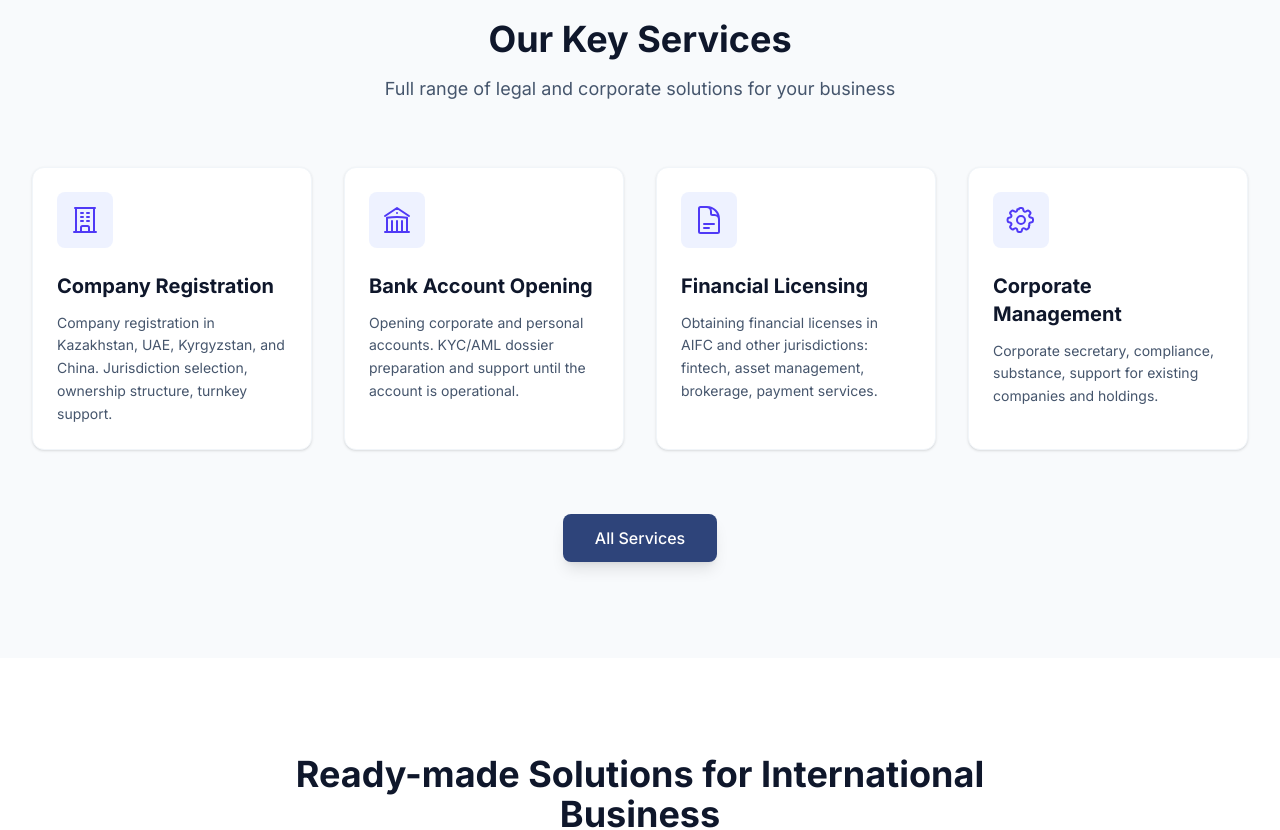
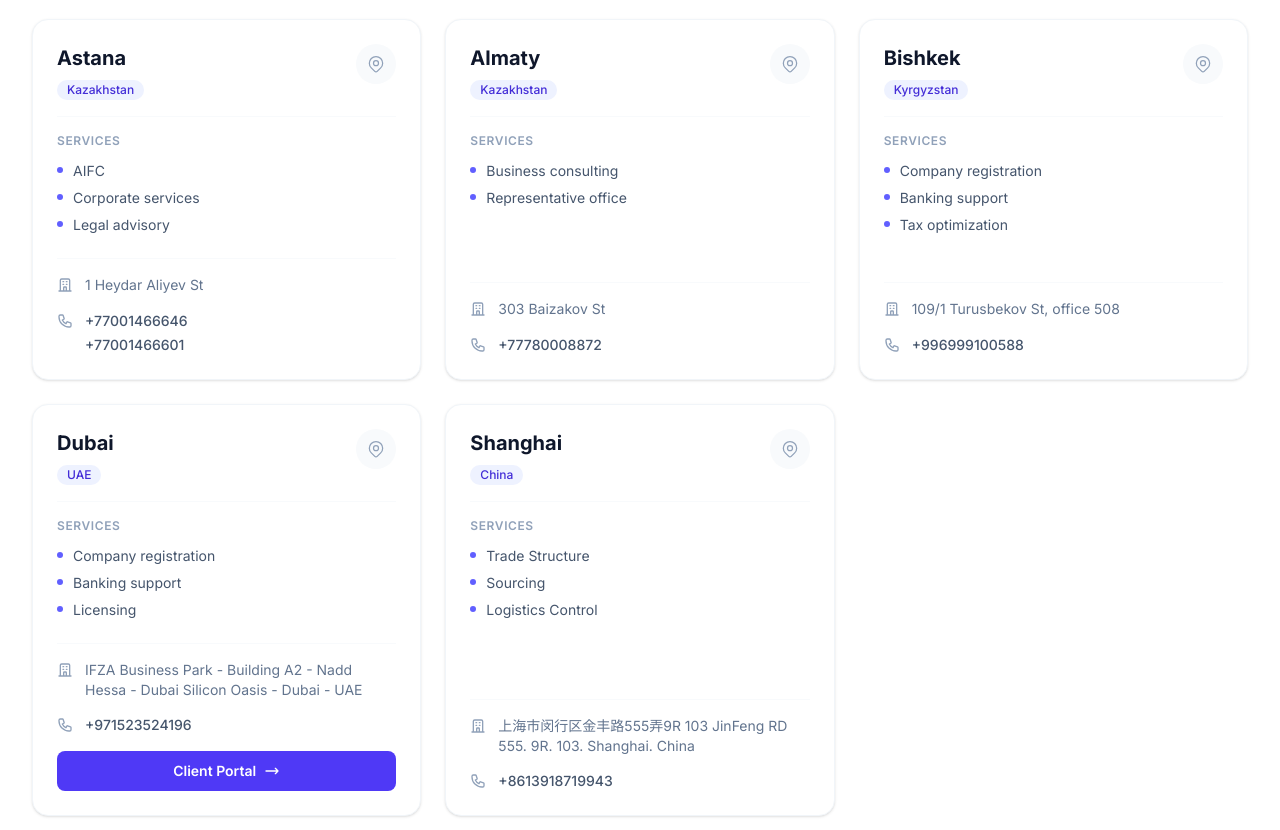
Before and after one commit to Alikhan-rgb1/inlaw.consalting.web, a Next.js app: page / in a window 1280 px wide. Shown: the part 1920-2750 px from the top of the page. Built offline with nearby package versions, Linux system fonts and the light colour scheme; grey boxes are pictures that could not be loaded.

Commit message:
fix_karta

```diff
--- a/src/components/Geography.tsx
+++ b/src/components/Geography.tsx
@@ -23,7 +23,8 @@ const locationConfig: LocationConfig[] = [
     left: '42.25%',
     address: '1 Heydar Aliyev St',
     phones: ['+77001466646', '+77001466601'],
-    cardPosition: 'left'
+    cardPosition: 'left',
+    labelPosition: 'top' // Changed to top to avoid overlap
   },
   {
     id: 'ala',
@@ -316,6 +317,95 @@ export default function Geography() {
         </div>
       </motion.div>
 
+      {/* Cards Grid Section */}
+      <div className="w-full max-w-7xl mx-auto px-4 sm:px-6 lg:px-8 mt-12 mb-16">
+        <div className="grid grid-cols-1 md:grid-cols-2 lg:grid-cols-3 gap-6">
+          {locations.map((loc) => (
+            <motion.div
+              key={loc.id}
+              initial={{ opacity: 0, y: 20 }}
+              whileInView={{ opacity: 1, y: 0 }}
+              viewport={{ once: true }}
+              transition={{ duration: 0.5 }}
+              className="bg-white rounded-2xl border border-slate-100 shadow-sm hover:shadow-md transition-all duration-300 p-6 flex flex-col h-full group"
+            >
+              {/* Header */}
+              <div className="flex items-start justify-between mb-4 pb-4 border-b border-slate-50">
+                <div>
+                  <h3 className="text-xl font-bold text-slate-900 mb-1 group-hover:text-indigo-600 transition-colors">
+                    {loc.title}
+                  </h3>
+                  <span className="inline-flex items-center px-2.5 py-0.5 rounded-full text-xs font-medium bg-indigo-50 text-indigo-700">
+                    {loc.country}
+                  </span>
+                </div>
+                <div className="w-10 h-10 rounded-full bg-slate-50 flex items-center justify-center group-hover:bg-indigo-50 group-hover:text-indigo-600 transition-colors">
+                   <svg className="w-5 h-5 text-slate-400 group-hover:text-indigo-600" fill="none" viewBox="0 0 24 24" stroke="currentColor">
+                     <path strokeLinecap="round" strokeLinejoin="round" strokeWidth={1.5} d="M17.657 16.657L13.414 20.9a1.998 1.998 0 01-2.827 0l-4.244-4.243a8 8 0 1111.314 0z" />
+                     <path strokeLinecap="round" strokeLinejoin="round" strokeWidth={1.5} d="M15 11a3 3 0 11-6 0 3 3 0 016 0z" />
+                   </svg>
+                </div>
+              </div>
+
+              {/* Services */}
+              <div className="mb-6 flex-grow">
+                <p className="text-xs font-semibold text-slate-400 uppercase tracking-wider mb-3">
+                  {t.geography.servicesLabel}
+                </p>
+                <ul className="space-y-2">
+                  {loc.services.map((service, idx) => (
+                    <li key={idx} className="flex items-start gap-2.5 text-sm text-slate-600">
+                      <span className="w-1.5 h-1.5 rounded-full bg-indigo-500 mt-1.5 shrink-0"></span>
+                      <span className="leading-snug">{service}</span>
+                    </li>
+                  ))}
+                </ul>
+              </div>
+
+              {/* Contact Info */}
+              <div className="space-y-4 pt-4 border-t border-slate-50 mt-auto">
+                {loc.address && (
+                  <div className="flex gap-3">
+                    <svg className="w-4 h-4 text-slate-400 mt-0.5 shrink-0" fill="none" viewBox="0 0 24 24" stroke="currentColor">
+                      <path strokeLinecap="round" strokeLinejoin="round" strokeWidth={2} d="M19 21V5a2 2 0 00-2-2H7a2 2 0 00-2 2v16m14 0h2m-2 0h-5m-9 0H3m2 0h5M9 7h1m-1 4h1m4-4h1m-1 4h1m-5 10v-5a1 1 0 011-1h2a1 1 0 011 1v5m-4 0h4" />
+                    </svg>
+                    <p className="text-sm text-slate-500 leading-snug">{loc.address}</p>
+                  </div>
+                )}
+
+                {loc.phones && loc.phones.length > 0 && (
+                  <div className="flex gap-3">
+                    <svg className="w-4 h-4 text-slate-400 mt-0.5 shrink-0" fill="none" viewBox="0 0 24 24" stroke="currentColor">
+                      <path strokeLinecap="round" strokeLinejoin="round" strokeWidth={2} d="M3 5a2 2 0 012-2h3.28a1 1 0 01.948.684l1.498 4.493a1 1 0 01-.502 1.21l-2.257 1.13a11.042 11.042 0 005.516 5.516l1.13-2.257a1 1 0 011.21-.502l4.493 1.498a1 1 0 01.684.949V19a2 2 0 01-2 2h-1C9.716 21 3 14.284 3 6V5z" />
+                    </svg>
+                    <div className="flex flex-col gap-1">
+                      {loc.phones.map((phone, idx) => (
+                        <a key={idx} href={`tel:${phone.replace(/\s+/g, '')}`} className="text-sm text-slate-600 hover:text-indigo-600 font-medium transition-colors">
+                          {phone}
+                        </a>
+                      ))}
+                    </div>
+                  </div>
+                )}
+
+                {/* Dubai Button */}
+                {loc.id === 'uae' && (
+                  <Link
+                    href="/dubai"
+                    className="flex items-center justify-center w-full px-4 py-2.5 mt-2 text-sm font-semibold text-white bg-indigo-600 rounded-lg hover:bg-indigo-700 transition-colors gap-2 group/btn"
+                  >
+                    <span>Client Portal</span>
+                    <svg className="w-4 h-4 group-hover/btn:translate-x-0.5 transition-transform" fill="none" viewBox="0 0 24 24" stroke="currentColor">
+                      <path strokeLinecap="round" strokeLinejoin="round" strokeWidth={2} d="M17 8l4 4m0 0l-4 4m4-4H3" />
+                    </svg>
+                  </Link>
+                )}
+              </div>
+            </motion.div>
+          ))}
+        </div>
+      </div>
+
       {/* Mobile Bottom Sheet */}
       <AnimatePresence>
         {activeLocation && (
```
